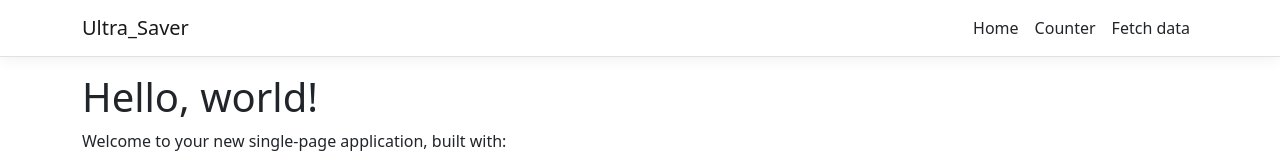
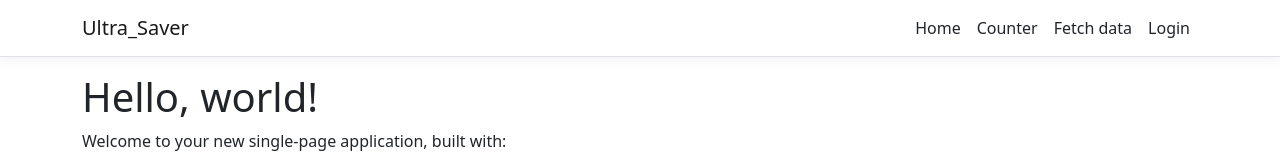
Before and after one commit to onlyidev/Ultra-Saver, a React (Create React App) app in the folder ClientApp/: page / in a window 1280 px wide. Shown: the top 160 px of the page. Built offline with nearby package versions, Linux system fonts and the light colour scheme.

Commit message:
Added Login to navigation bar

```diff
--- a/ClientApp/src/components/NavMenu.js
+++ b/ClientApp/src/components/NavMenu.js
@@ -38,6 +38,9 @@ export class NavMenu extends Component {
               <NavItem>
                 <NavLink tag={Link} className="text-dark" to="/fetch-data">Fetch data</NavLink>
               </NavItem>
+              <NavItem>
+                <NavLink tag={Link} className="text-dark" to="/login">Login</NavLink>
+              </NavItem>
             </ul>
           </Collapse>
         </Navbar>
```
